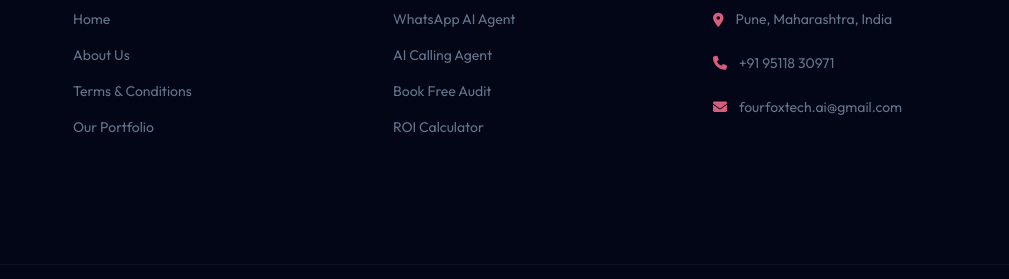
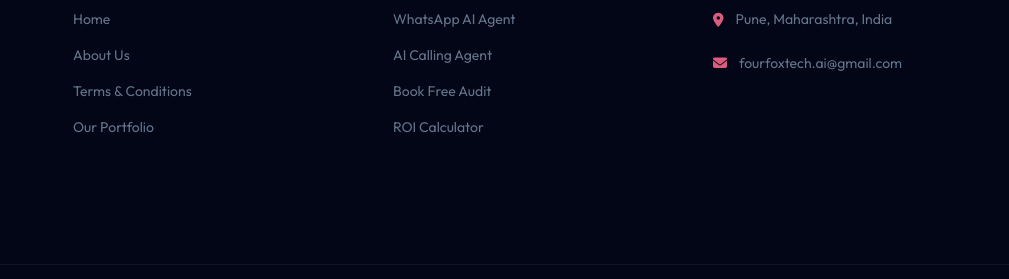
Before and after one commit to psyphon1/four-fox-project, a plain HTML site: page index.html in a window 1280 px wide. Shown: the part 5507-5786 px from the top of the page, 271-1280 px from the left. Drawn offline with nearby package versions, Linux system fonts and the light colour scheme.

Commit message:
Update index.html

```diff
--- a/index.html
+++ b/index.html
@@ -674,10 +674,6 @@
                         <span>Pune, Maharashtra, India</span>
                     </li>
                     <li class="flex items-center gap-3">
-                        <i class="fas fa-phone text-bloom"></i>
-                        <span>+91 95118 30971</span>
-                    </li>
-                    <li class="flex items-center gap-3">
                         <i class="fas fa-envelope text-bloom"></i>
                         <span>fourfoxtech.ai@gmail.com</span>
                     </li>
```
